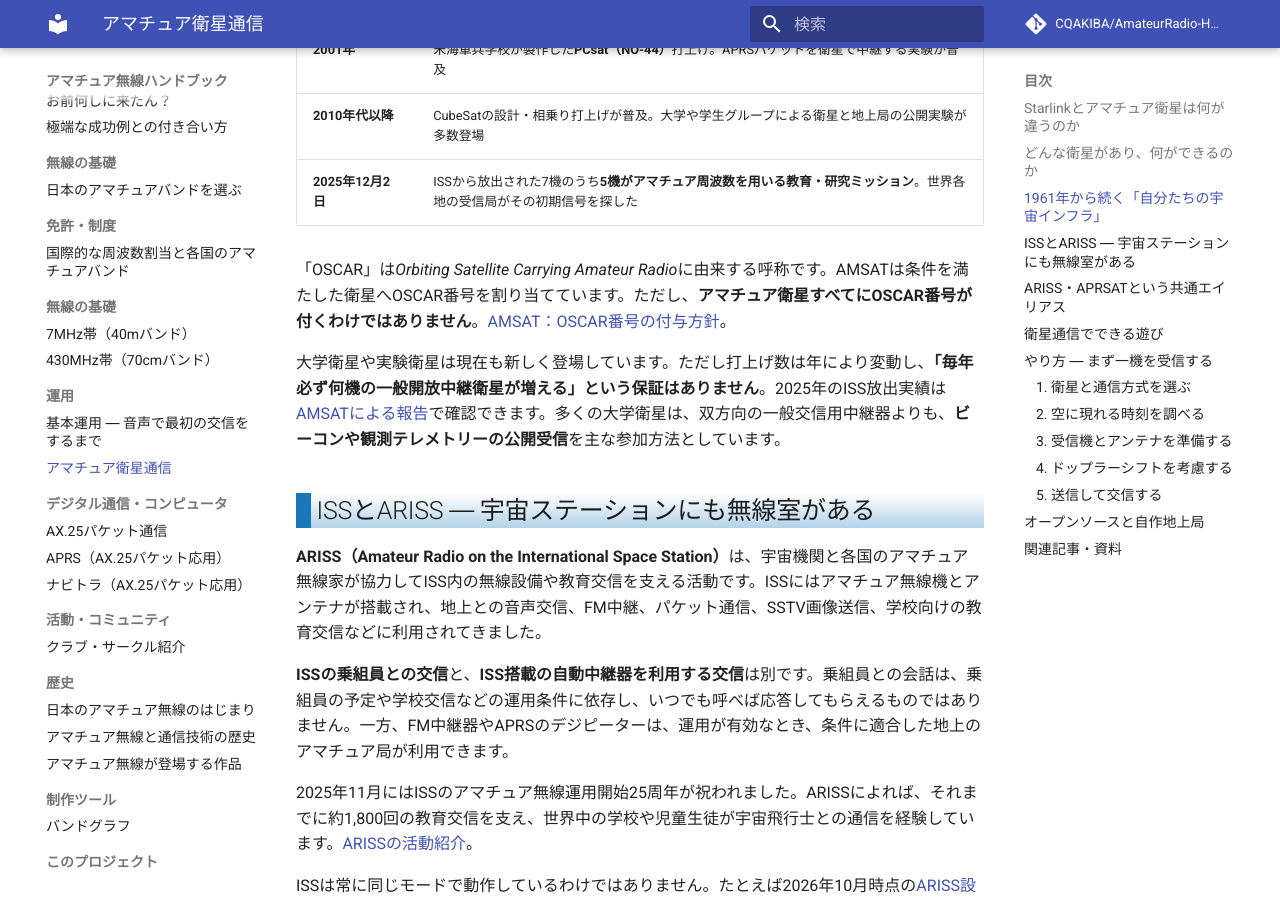
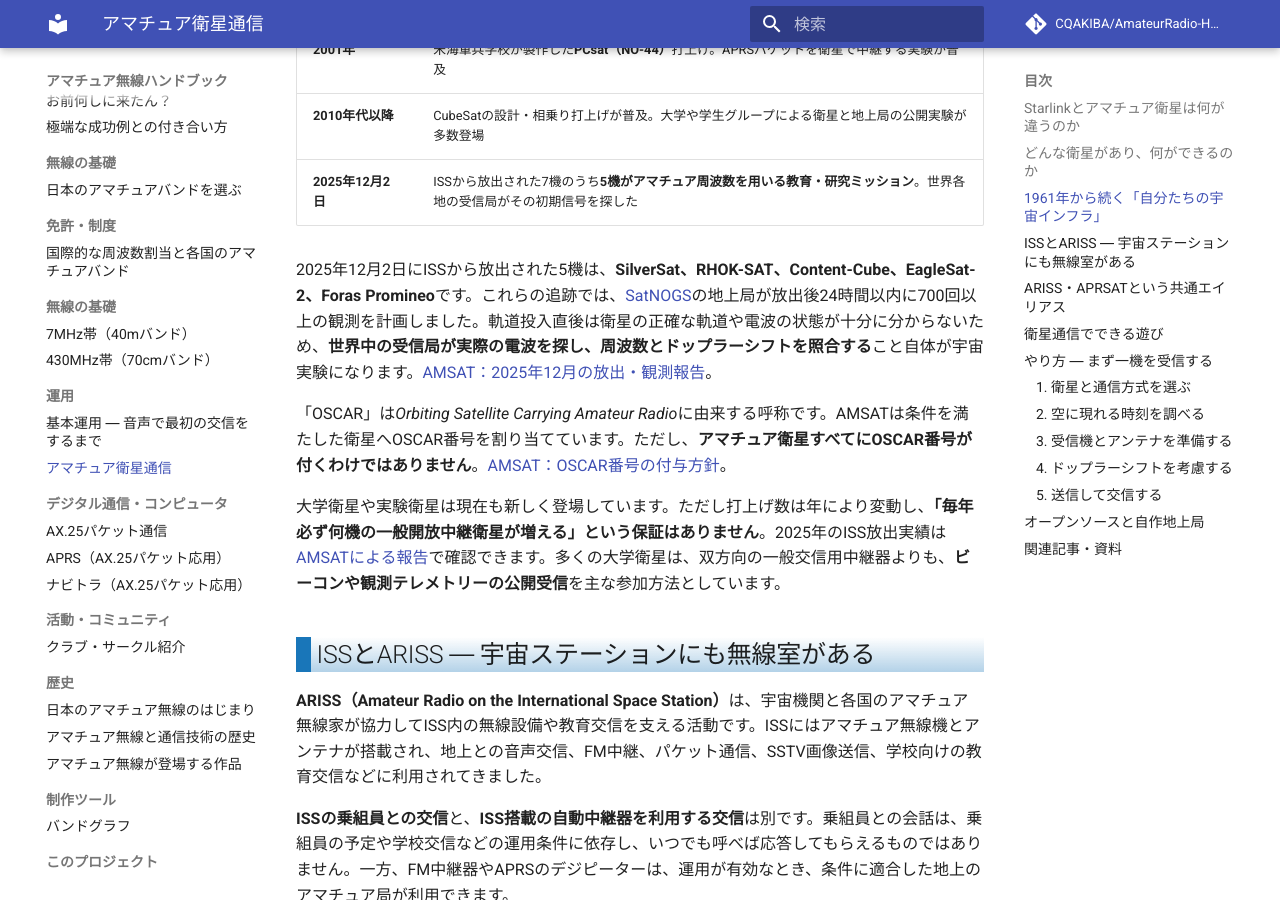
Before and after one commit to CQAKIBA/AmateurRadio-Handbook, an MkDocs documentation site: the page built from docs/06_運用/アマチュア衛星通信.md, in a window 1280 px wide and 900 px high, scrolled down 2141 px. Built offline with MkDocs 1.6.1 and Material for MkDocs 9.7.7, drawn with Linux system fonts in a browser that asks for light colours; comment, search, counter and statistics services are not loaded.

Commit message:
docs: 2025年の教育衛星5機と世界中の地上局による初期観測を補足

```diff
--- a/docs/06_運用/アマチュア衛星通信.md
+++ b/docs/06_運用/アマチュア衛星通信.md
@@ -43,6 +43,8 @@
 | **2001年** | 米海軍兵学校が製作した**PCsat（NO-44）**打上げ。APRSパケットを衛星で中継する実験が普及 |
 | **2010年代以降** | CubeSatの設計・相乗り打上げが普及。大学や学生グループによる衛星と地上局の公開実験が多数登場 |
 | **2025年12月2日** | ISSから放出された7機のうち**5機がアマチュア周波数を用いる教育・研究ミッション**。世界各地の受信局がその初期信号を探した |
+
+2025年12月2日にISSから放出された5機は、**SilverSat、RHOK-SAT、Content-Cube、EagleSat-2、Foras Promineo**です。これらの追跡では、[SatNOGS](https://satnogs.org/)の地上局が放出後24時間以内に700回以上の観測を計画しました。軌道投入直後は衛星の正確な軌道や電波の状態が十分に分からないため、**世界中の受信局が実際の電波を探し、周波数とドップラーシフトを照合する**こと自体が宇宙実験になります。[AMSAT：2025年12月の放出・観測報告](https://www.amsat.org/2025/)。
 
 「OSCAR」は*Orbiting Satellite Carrying Amateur Radio*に由来する呼称です。AMSATは条件を満たした衛星へOSCAR番号を割り当てています。ただし、**アマチュア衛星すべてにOSCAR番号が付くわけではありません**。[AMSAT：OSCAR番号の付与方針](https://www.amsat.org/oscar-numbers-policy/)。
 
```
